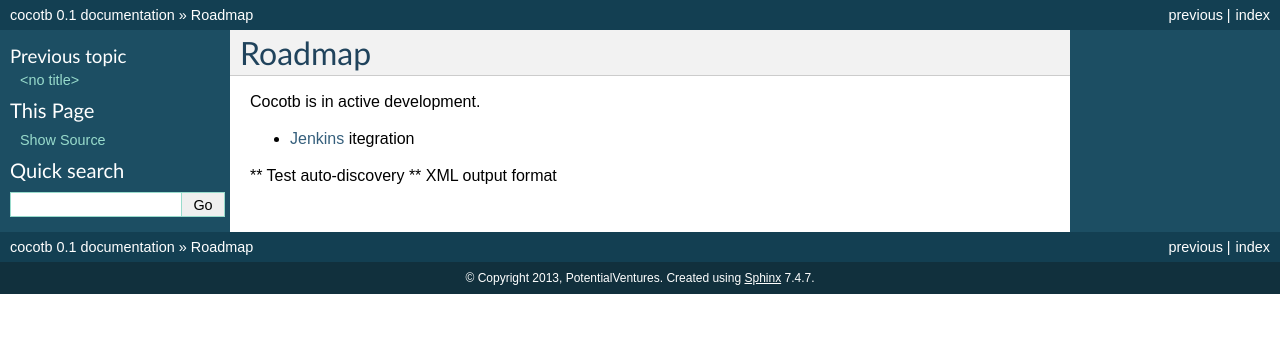
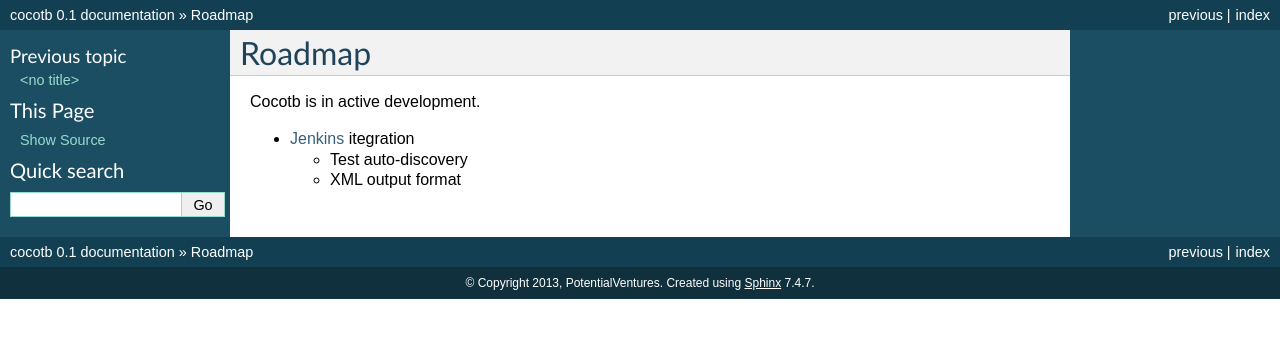
Before and after one commit to bushbecky/cocotb-bus, a Sphinx documentation site: the page built from documentation/source/roadmap.rst, in a window 1280 px wide. Shown: the top 338 px of the page. Built offline with Sphinx 7.4.7, drawn with Linux system fonts in a browser that asks for light colours; formulas are drawn with MathJax 3.

```diff
--- a/documentation/source/roadmap.rst
+++ b/documentation/source/roadmap.rst
@@ -7,5 +7,5 @@ Cocotb is in active development.
 
 * `Jenkins <http://jenkins-ci.org/>`_ itegration
 
-** Test auto-discovery
-** XML output format
+  * Test auto-discovery
+  * XML output format
```
